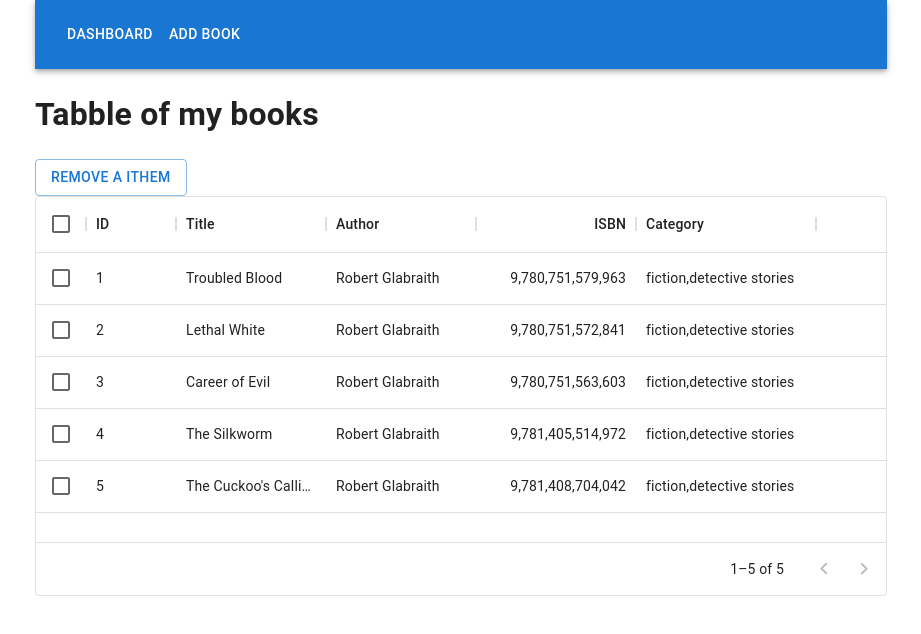
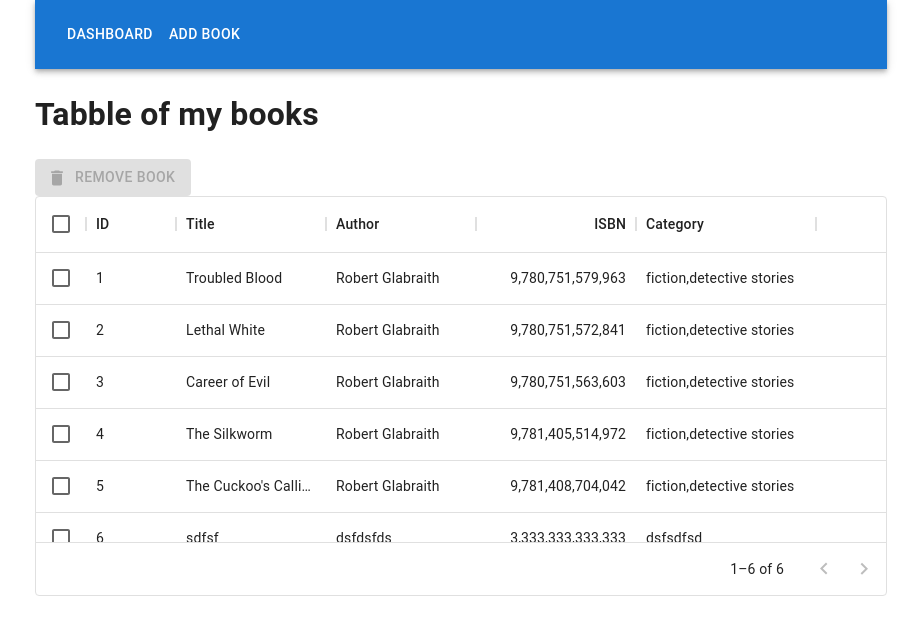
Before and after one commit to Nadiyahr/react-books-list, a React (Create React App) app: page / in a window 1280 px wide. Shown: the top 634 px of the page, without its empty margins (179-1100 px from the left). Built offline with nearby package versions, Linux system fonts and the light colour scheme; data requests are answered from the project's data file; the HTML template or start-up script is replaced by a standard one.

Commit message:
some fix

```diff
--- a/db.json
+++ b/db.json
@@ -54,6 +54,14 @@
       ],
       "ISBN": 9781408704042,
       "year": 2013
+    },
+    {
+      "id": 6,
+      "title": "sdfsf",
+      "author": "dsfdsfds",
+      "category": "dsfsdfsd",
+      "ISBN": 3333333333333,
+      "year": 0
     }
   ]
 }
--- a/src/AddForm/AddForm.tsx
+++ b/src/AddForm/AddForm.tsx
@@ -1,5 +1,7 @@
 import * as React from 'react';
 import Box from '@mui/material/Box';
+import Button from '@mui/material/Button';
+import AddIcon from '@mui/icons-material/Add';
 import TextField from '@mui/material/TextField';
 import { useState, useEffect } from 'react';
 import { useNavigate } from 'react-router-dom';
@@ -39,12 +41,12 @@ export const AddForm: React.FC<Props> = ({ reload }) => {
       case 'author':
       case 'category':
         if (value.length === 0) {
-          setErrors((prev) => ({
+          setErrors((prev: Errors) => ({
             ...prev,
             [name]: 'This field is required',
           }));
         } else {
-          setErrors((prev) => ({
+          setErrors((prev: Errors) => ({
             ...prev,
             [name]: '',
           }));
@@ -54,12 +56,12 @@ export const AddForm: React.FC<Props> = ({ reload }) => {
 
       case 'ISBN':
         if (value.length !== 13) {
-          setErrors((prev) => ({
+          setErrors((prev: Errors) => ({
             ...prev,
             [name]: 'ISBN must contain 13 numbers',
           }));
         } else {
-          setErrors((prev) => ({
+          setErrors((prev: Errors) => ({
             ...prev,
             [name]: '',
           }));
@@ -69,12 +71,12 @@ export const AddForm: React.FC<Props> = ({ reload }) => {
 
       case 'year':
         if (value && value.length !== 4 && +value > +(new Date().getFullYear())) {
-          setErrors((prev) => ({
+          setErrors((prev: Errors) => ({
             ...prev,
             [name]: 'Enter valid year',
           }));
         } else {
-          setErrors((prev) => ({
+          setErrors((prev: Errors) => ({
             ...prev,
             [name]: '',
           }));
@@ -121,10 +123,14 @@ export const AddForm: React.FC<Props> = ({ reload }) => {
     }
   };
 
+  const isValid = (data: Errors) => {
+    return Object.values(data).every(v => v === '');
+  };
+
   const hanndleSubmit = async (e: React.SyntheticEvent) => {
     e.preventDefault();
 
-    if (Object.values(errors).every(v => v === '')) {
+    if (isValid(errors)) {
       const newData: Book = {
         id: newId,
         title: newTitle,
@@ -134,9 +140,11 @@ export const AddForm: React.FC<Props> = ({ reload }) => {
         year: newYear,
       };
 
-      addBook(newData);
-      reload();
-      history('/');
+      if (Object.values(newData).slice(5).every(i => i !== '')) {
+        await addBook(newData);
+        reload();
+        history('/');
+      }
     }
   };
 
@@ -150,7 +158,6 @@ export const AddForm: React.FC<Props> = ({ reload }) => {
       sx={{
         '& .MuiTextField-root': { m: 1, width: '25ch' },
       }}
-      noValidate
       autoComplete="off"
       onSubmit={(e: React.SyntheticEvent) => hanndleSubmit(e)}
     >
@@ -208,7 +215,14 @@ export const AddForm: React.FC<Props> = ({ reload }) => {
           helperText={errors.year}
         />
       </div>
-      <button type="submit">Submite</button>
+      <Button
+        type="submit"
+        disabled={!isValid(errors)}
+        variant="contained"
+        startIcon={<AddIcon />}
+      >
+        Add Book
+      </Button>
     </Box>
   );
 };
--- a/src/Table/Table.tsx
+++ b/src/Table/Table.tsx
@@ -1,5 +1,6 @@
 import * as React from 'react';
 import Button from '@mui/material/Button';
+import DeleteIcon from '@mui/icons-material/Delete';
 import {
   DataGrid, GridColDef, GridValueGetterParams, GridSelectionModel,
 } from '@mui/x-data-grid';
@@ -46,7 +47,7 @@ export const Table: React.FC<Props> = (props) => {
   const { books, reload } = props;
   const [selectionModel, setSelectionModel] = useState<GridSelectionModel>([]);
   const removeBook = () => {
-    deleteBook(+selectionModel);
+    selectionModel.forEach(i => deleteBook(+i));
     reload();
   };
 
@@ -55,14 +56,19 @@ export const Table: React.FC<Props> = (props) => {
   return (
     <div style={{ height: 400, width: '100%' }}>
       <h1>Tabble of my books</h1>
-      <Button variant="outlined" onClick={removeBook}>
-        Remove a ithem
+      <Button
+        disabled={selectionModel.length === 0}
+        variant="contained"
+        startIcon={<DeleteIcon />}
+        onClick={removeBook}
+      >
+        Remove Book
       </Button>
       <DataGrid
         rows={rows}
         columns={columns}
-        pageSize={5}
-        rowsPerPageOptions={[5]}
+        pageSize={6}
+        rowsPerPageOptions={[6]}
         checkboxSelection
         onSelectionModelChange={(newSelectionModel) => {
           setSelectionModel(newSelectionModel);
```
Also changed, not shown: src/react-app-env.d.ts (+8 -0 lines).
